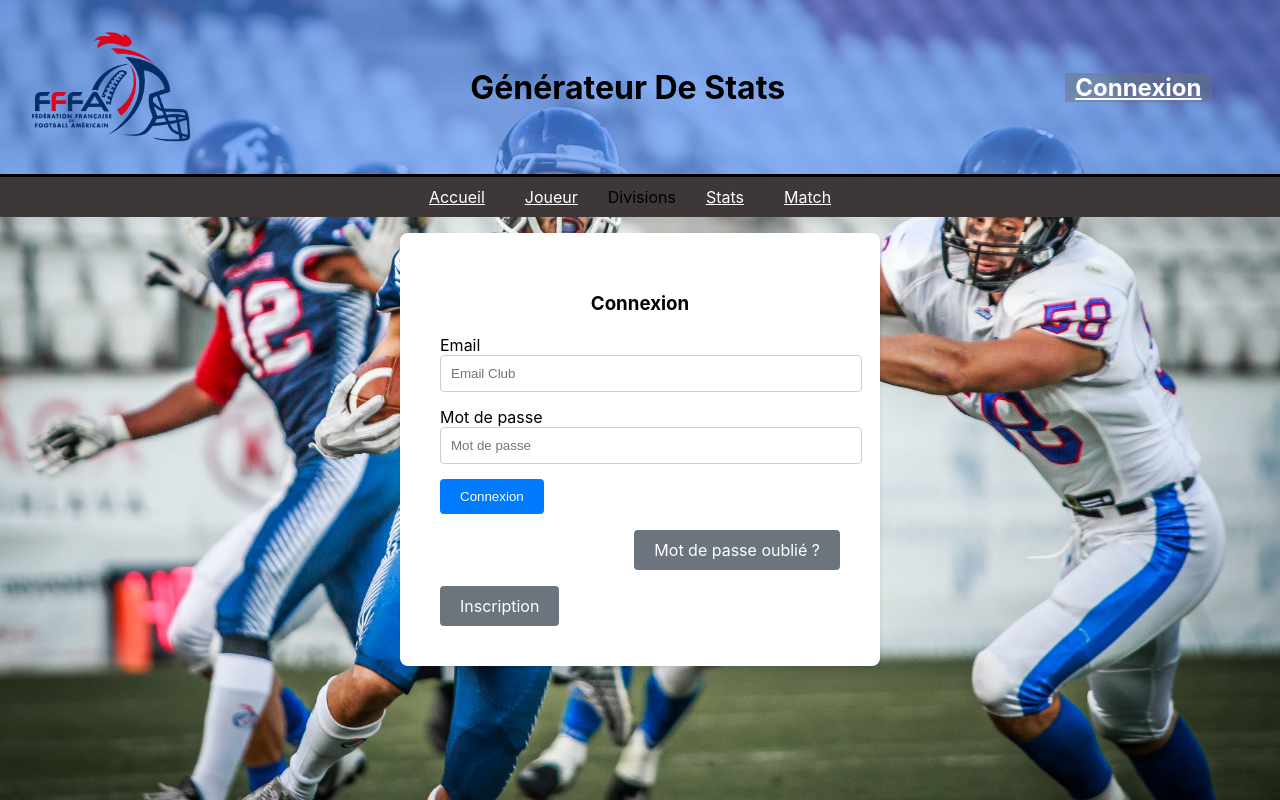
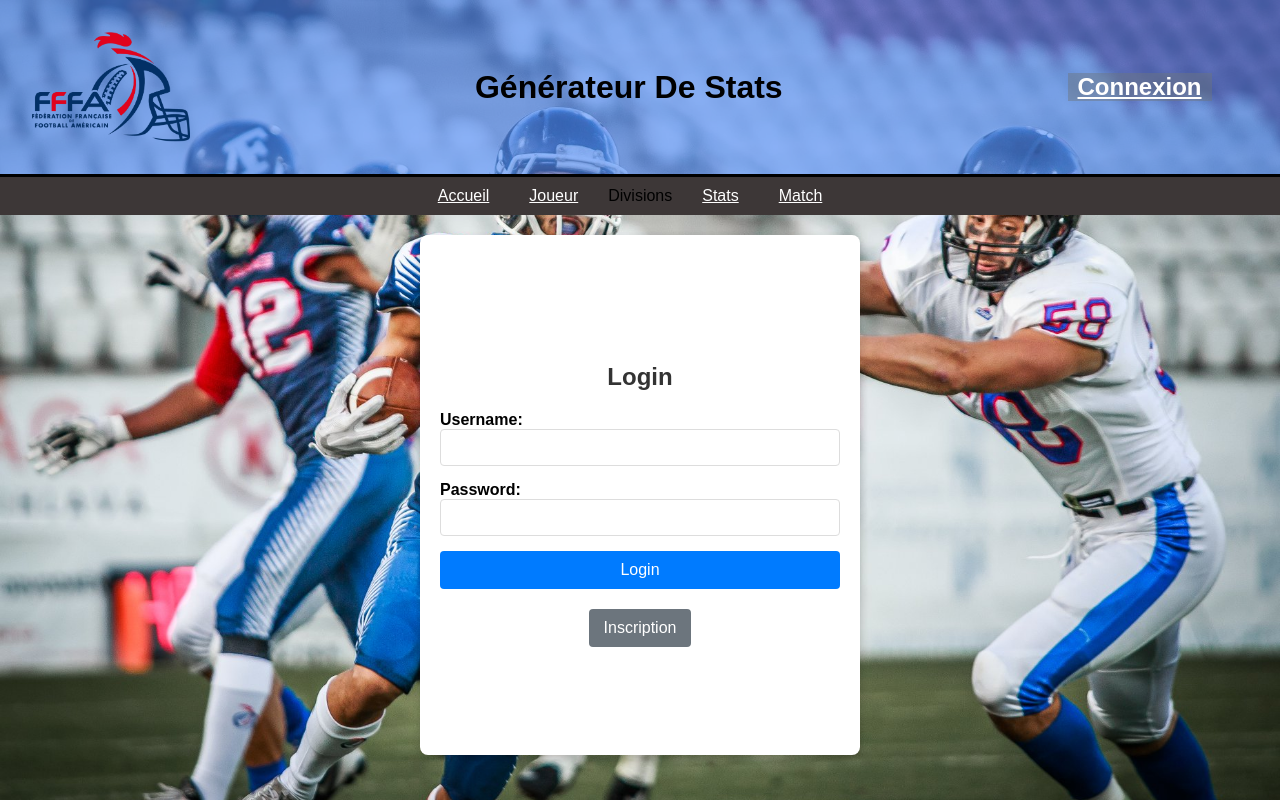
Before and after one commit to Haruka666/FFFA, a React (Create React App) app: page /Connexion in a window 1280 px wide. Built offline with nearby package versions, Linux system fonts and the light colour scheme.

Commit message:
Connexion inscription

```diff
--- a/package.json
+++ b/package.json
@@ -8,8 +8,8 @@
     "@testing-library/jest-dom": "^5.17.0",
     "@testing-library/react": "^13.4.0",
     "@testing-library/user-event": "^13.5.0",
-
     "axios": "^1.7.2",
+    "bcrypt": "^5.1.1",
     "bootstrap": "^5.3.3",
     "mdb-react-ui-kit": "^7.2.0",
     "react": "^18.2.0",
@@ -48,5 +48,4 @@
       "last 1 safari version"
     ]
   }
-
 }
--- a/src/pages/Connexion.js
+++ b/src/pages/Connexion.js
@@ -2,47 +2,50 @@ import React, {useState} from 'react';
 import Navbar from '../component/Navbar';
 import Accueil from '../component/Accueil';
 import { Link } from 'react-router-dom';
+import { login } from '../services/api';
+import { useNavigate } from 'react-router-dom';
 import '../styles/Connexion.css'
 
 
 function Connexion() {
+
+  const [username, setUsername] = useState('');
+  const [password, setPassword] = useState('');
+  const [error, setError] = useState('');
+  const navigate = useNavigate();
+
+  const handleSubmit = async (e) => {
+    e.preventDefault();
+    const result = await login(username, password);
+    if (result.success) {
+      // Sauvegarder le token ou les informations de l'utilisateur si nécessaire
+      navigate('/');
+    } else {
+      setError(result.message);
+    }
+  };
+
   return (
     <div>
       <Accueil />
       <Navbar></Navbar><p></p>
       <div className="Auth-form-container">
-      <form className="Auth-form">
-        <div className="Auth-form-content">
-          <h3 className="Auth-form-title">Connexion</h3>
-          <div className="form-group mt-3">
-            <label> Email </label>
-            <input
-              type="email"
-              className="form-control mt-1"
-              placeholder="Email Club"
-            />
-          </div>
-          <div className="form-group mt-3">
-            <label> Mot de passe </label>
-            <input
-              type="password"
-              className="form-control mt-1"
-              placeholder="Mot de passe"
-            />
-          </div>
-          <div className="d-grid gap-2 mt-3">
-            <button type="submit" className="btn btn-primary">
-              Connexion
-            </button>
-          </div>
-          <p className="Mdp-oublie">
-          <Link to="/" className="btn btn-secondary"> Mot de passe oublié ? </Link>
-          </p>
-          <div className="d-grid gap-2 mt-3">
+      <h2>Login</h2>
+      <form onSubmit={handleSubmit}>
+        <div>
+          <label>Username:</label>
+          <input type="text" value={username} onChange={(e) => setUsername(e.target.value)} required />
+        </div>
+        <div>
+          <label>Password:</label>
+          <input type="password" value={password} onChange={(e) => setPassword(e.target.value)} required />
+        </div>
+        <button type="submit">Login</button>
+      </form>
+      {error && <p>{error}</p>}
+      <div className="d-grid gap-2 mt-3">
               <Link to="/inscription" className="btn btn-secondary">Inscription</Link>
             </div>
-        </div>
-      </form>
     </div>
     </div>
 
--- a/src/pages/Inscription.js
+++ b/src/pages/Inscription.js
@@ -1,7 +1,9 @@
 import React, { useState } from "react";
 import Accueil from "../component/Accueil";
 import Navbar from "../component/Navbar";
+import { useNavigate } from 'react-router-dom';
 import '../styles/Inscription.css';
+import { inscription } from '../services/api';
 
 function Inscription() {
   const [formData, setFormData] = useState({
@@ -9,6 +11,8 @@ function Inscription() {
     email: '',
     password: '',
   });
+  const [error, setError] = useState('');
+  const navigate = useNavigate();
 
   const handleChange = (e) => {
     const { name, value } = e.target;
@@ -20,22 +24,15 @@ function Inscription() {
 
   const handleSubmit = async (e) => {
     e.preventDefault();
-    try {
-      const response = await fetch('http://localhost:5000/api/inscription', {
-        method: 'POST',
-        headers: {
-          'Content-Type': 'application/json',
-        },
-        body: JSON.stringify(formData),
-      });
-      if (response.ok) {
+      console.log(formData);
+      const response = await inscription(formData);
+      console.log(response);
+      if (response.status === 'OK') {
         console.log('Inscription réussie');
+        navigate('/Connexion');
       } else {
-        console.error('Erreur lors de l\'inscription');
+        setError('Erreur lors de l\'inscription');
       }
-    } catch (error) {
-      console.error('Erreur lors de l\'inscription:', error);
-    }
   };
 
   return (
@@ -45,11 +42,12 @@ function Inscription() {
       <div className="signup-form">
         <h2>Inscription</h2>
         <form onSubmit={handleSubmit}>
-          <input type="text" name="NomDuClub" placeholder="Nom du Club" value={formData.NomDuClub} onChange={handleChange} />
-          <input type="email" name="email" placeholder="Email" value={formData.email} onChange={handleChange} />
-          <input type="password" name="password" placeholder="Mot de passe" value={formData.password} onChange={handleChange} />
+          <input type="text" name="NomDuClub" placeholder="Nom du Club" value={formData.NomDuClub} onChange={handleChange} required />
+          <input type="email" name="email" placeholder="Email" value={formData.email} onChange={handleChange} required />
+          <input type="password" name="password" placeholder="Mot de passe" value={formData.password} onChange={handleChange} required />
           <button type="submit">S'inscrire</button>
         </form>
+        {error && <p>{error}</p>}
       </div>
     </div>
   );
--- a/src/services/api.js
+++ b/src/services/api.js
@@ -19,3 +19,22 @@ export const addMatch = async (match) => {
     console.error('Error adding match:', error);
   }
 };
+
+export const login = async (username, password) => {
+  try {
+    const response = await axios.post(`${API_URL}/login`, { username, password });
+    return response.data;
+  } catch (error) {
+    console.error('Login error:', error);
+    return { success: false, message: 'Login failed' };
+  }
+};
+
+export const inscription = async (formData) => {
+  try {
+    const response = await axios.post(`${API_URL}/inscription`, formData);
+    return response.data;
+  } catch (error) {
+    console.error('Error adding match:', error);
+  }
+};
--- a/src/styles/Connexion.css
+++ b/src/styles/Connexion.css
@@ -1,55 +1,100 @@
-.Auth-form-container {
-  background-color: #fff;
-  padding: 40px;
-  border-radius: 8px;
-  box-shadow: 0 2px 4px rgba(0, 0, 0, 0.1);
-  max-width: 400px;
-  margin: 0 auto;
+/* Connexion.css */
+
+body {
+  font-family: Arial, sans-serif;
+  background-color: #f5f5f5;
+  margin: 0;
+  padding: 0;
 }
 
-.Auth-form-title {
-  text-align: center;
-  margin-bottom: 20px;
+.Auth-form-container {
+  display: flex;
+  flex-direction: column;
+  align-items: center;
+  justify-content: center;
+  min-height: 60vh;
+  padding: 20px;
+  background-color: white;
+  box-shadow: 0 4px 8px rgba(0, 0, 0, 0.2);
+  margin: 20px auto;
+  width: 100%;
+  max-width: 400px;
+  border-radius: 8px;
 }
 
-.form-group {
-  margin-bottom: 15px;
+h2 {
+  margin-bottom: 20px;
+  font-size: 24px;
+  color: #333;
 }
 
-.form-control {
+form {
   width: 100%;
+  display: flex;
+  flex-direction: column;
+}
+
+label {
+  margin-bottom: 5px;
+  font-weight: bold;
+}
+
+input[type="text"],
+input[type="password"] {
   padding: 10px;
-  border: 1px solid #ccc;
+  margin-bottom: 15px;
+  border: 1px solid #ddd;
   border-radius: 4px;
+  width: 100%;
+  box-sizing: border-box;
+}
+
+button[type="submit"] {
+  padding: 10px 15px;
+  background-color: #007bff;
+  border: none;
+  border-radius: 4px;
+  color: white;
+  font-size: 16px;
+  cursor: pointer;
+}
+
+button[type="submit"]:hover {
+  background-color: #0056b3;
+}
+
+p {
+  color: red;
+  margin-top: 10px;
+  font-size: 14px;
+}
+
+.d-grid {
+  display: grid;
+}
+
+.gap-2 {
+  gap: 20px;
+}
+
+.mt-3 {
+  margin-top: 20px;
 }
 
 .btn {
   display: inline-block;
-  padding: 10px 20px;
-  border: none;
+  padding: 10px 15px;
   border-radius: 4px;
+  text-align: center;
   cursor: pointer;
   text-decoration: none;
 }
 
-.btn-primary {
-  background-color: #007bff;
-  color: #fff;
+.btn-secondary {
+  background-color: #6c757d;
+  color: white;
 }
 
-.btn-secondary {
-  background-color: #6c757d;
-  color: #fff;
+.btn-secondary:hover {
+  background-color: #5a6268;
 }
-
-.Mdp-oublie {
-  text-align: right;
-  color: #fff;
-}
-
-
-@media screen and (max-width: 600px) {
-  .Auth-form-container {
-    max-width: 300px;
-  }
-}
```
Also changed, not shown: 2 other files (tests, documents, lock files or other folders).
